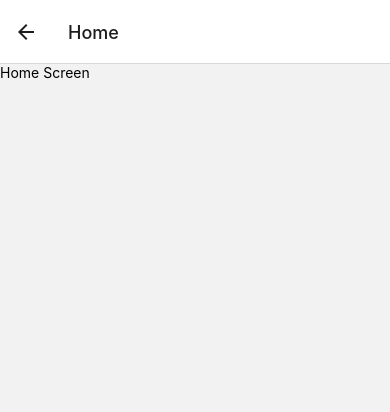
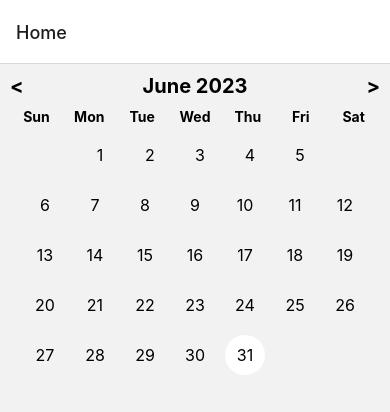
Before and after one commit to CogniSynth-AI/GratiSnap, a React Native app: screen /Home in a window 390 px wide. Shown: the top 412 px of the page. Built offline with nearby package versions, Linux system fonts and the light colour scheme; no server answers.

Commit message:
semi working calendar need to fix spaceing and make it so every day is a button leading to audio message :)

```diff
--- a/App.js
+++ b/App.js
@@ -12,8 +12,8 @@ export default function App() {
   return (
 <NavigationContainer>
       <Stack.Navigator>
+        <Stack.Screen name="Home" component={HomeScreen} />
         <Stack.Screen options = {{headerShown: false}} name="Login" component={LoginScreen} />
-        <Stack.Screen name="Home" component={HomeScreen} />
       </Stack.Navigator>
     </NavigationContainer>
   );
--- a/screens/HomeScreen.js
+++ b/screens/HomeScreen.js
@@ -1,14 +1,144 @@
-import { StyleSheet, Text, View } from 'react-native'
-import React from 'react'
+import React, { useState } from 'react';
+import { View, Text, StyleSheet, TouchableOpacity } from 'react-native';
 
 const HomeScreen = () => {
+  const currentDate = new Date();
+  const [currentMonth, setCurrentMonth] = useState(currentDate.getMonth());
+  const [currentYear, setCurrentYear] = useState(currentDate.getFullYear());
+  const currentDay = currentDate.getDate();
+  const firstDayOfMonth = new Date(currentYear, currentMonth, 1);
+  const daysInMonth = new Date(currentYear, currentMonth + 1, 0).getDate();
+  const firstDayOfWeek = firstDayOfMonth.getDay();
+  const weekdays = ['Sun', 'Mon', 'Tue', 'Wed', 'Thu', 'Fri', 'Sat'];
+  const months = ['January', 'February', 'March', 'April', 'May', 'June', 'July', 'August', 'September', 'October', 'November', 'December'];
+
+  const renderDay = (day) => {
+    const dayStyle = day === currentDay ? styles.currentDay : null;
+
+    return (
+      <View style={[styles.day, dayStyle]} key={day}>
+        <Text style={styles.dayText}>{day}</Text>
+      </View>
+    );
+  };
+
+  const renderCalendar = () => {
+    const daysArray = Array.from(
+      { length: daysInMonth },
+      (_, index) => index + 1
+    );
+    const emptyDaysArray = Array.from(
+      { length: firstDayOfWeek },
+      (_, index) => index
+    );
+
+    return (
+      <>
+        <View style={styles.weekdaysContainer}>
+          {weekdays.map((weekday) => (
+            <Text style={styles.weekdayText} key={weekday}>
+              {weekday}
+            </Text>
+          ))}
+        </View>
+        <View style={styles.daysContainer}>
+          {emptyDaysArray.map((_, index) => (
+            <View style={styles.emptyDay} key={`empty_${index}`} />
+          ))}
+          {daysArray.map((day) => renderDay(day))}
+        </View>
+      </>
+    );
+  };
+
+  const goToPreviousMonth = () => {
+    setCurrentMonth((prevMonth) => {
+      const newMonth = prevMonth === 0 ? 11 : prevMonth - 1;
+      setCurrentYear(prevYear => prevMonth === 0 ? prevYear - 1 : prevYear);
+      return newMonth;
+    });
+  };
+
+  const goToNextMonth = () => {
+    setCurrentMonth((prevMonth) => {
+      const newMonth = prevMonth === 11 ? 0 : prevMonth + 1;
+      setCurrentYear(prevYear => prevMonth === 11 ? prevYear + 1 : prevYear);
+      return newMonth;
+    });
+  };
+
   return (
-    <View>
-      <Text>Home Screen</Text>
+    <View style={styles.container}>
+      <View style={styles.header}>
+        <TouchableOpacity onPress={goToPreviousMonth}>
+          <Text style={styles.arrow}>{"<"}</Text>
+        </TouchableOpacity>
+        <Text style={styles.monthText}>{`${months[currentMonth + 1]} ${currentYear}`}</Text>
+        <TouchableOpacity onPress={goToNextMonth}>
+          <Text style={styles.arrow}>{">"}</Text>
+        </TouchableOpacity>
+      </View>
+      {renderCalendar()}
     </View>
-  )
-}
+  );
+};
 
 export default HomeScreen
 
-const styles = StyleSheet.create({})
+const styles = StyleSheet.create({
+  container: {
+    flex: 1,
+    padding: 10,
+  },
+  header: {
+    flexDirection: 'row',
+    justifyContent: 'space-between',
+    alignItems: 'center',
+    marginBottom: 10,
+  },
+  arrow: {
+    fontSize: 20,
+    fontWeight: 'bold',
+  },
+  monthText: {
+    fontSize: 20,
+    fontWeight: 'bold',
+  },
+  weekdaysContainer: {
+    flexDirection: 'row',
+    justifyContent: 'space-between',
+    marginBottom: 5,
+  },
+  weekdayText: {
+    fontSize: 14,
+    fontWeight: 'bold',
+    flex: 1,
+    textAlign: 'center',
+  },
+  daysContainer: {
+    flexDirection: 'row',
+    flexWrap: 'wrap',
+    paddingHorizontal: 10,
+  },
+  emptyDay: {
+    width: 25,
+    height: 20,
+    margin: 15,
+  },
+  day: {
+    width: 40,
+    height: 40,
+    justifyContent: 'center',
+    alignItems: 'center',
+    margin: 5,
+    borderRadius: 20,
+    backgroundColor: 'transparent',
+  },
+  currentDay: {
+    backgroundColor: 'white',
+  },
+  dayText: {
+    color: 'black',
+    fontSize: 16,
+  },
+});
```
